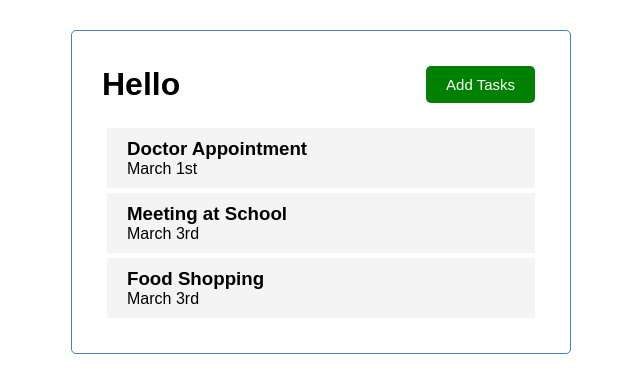
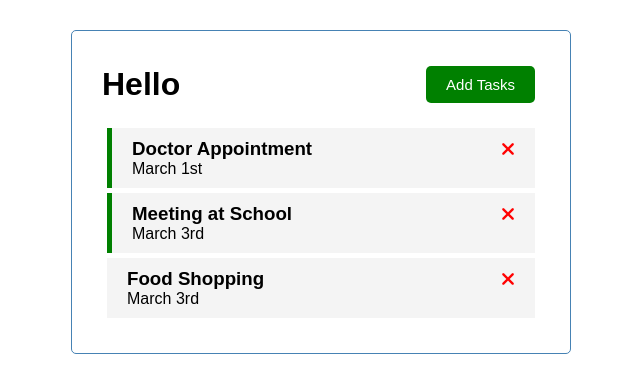
Before and after one commit to GitHubStanislav/test1, a Vue app: page / in a window 1280 px wide. Shown: the top 392 px of the page, without its empty margins (319-959 px from the left). Built offline with nearby package versions, Linux system fonts and the light colour scheme.

Commit message:
item delete

```diff
--- a/index.html
+++ b/index.html
@@ -3,6 +3,9 @@
 <head>
     <meta charset="UTF-8">
     <meta name="viewport" content="width=device-width, initial-scale=1.0">
+    <link rel="stylesheet" href="https://cdnjs.cloudflare.com/ajax/libs/font-awesome/6.3.0/css/all.min.css"
+          integrity="sha512-SzlrxWUlpfuzQ+pcUCosxcglQRNAq/DZjVsC0lE40xsADsfeQoEypE+enwcOiGjk/bSuGGKHEyjSoQ1zVisanQ=="
+          crossorigin="anonymous" referrerpolicy="no-referrer"/>
     <title>Vite App</title>
 </head>
 <body>
--- a/src/App.vue
+++ b/src/App.vue
@@ -1,64 +1,57 @@
 <template>
-
   <div class="container">
-    <header-app :title="titleHeader"/>
-    <tasks-get :tasksList="tasks"/>
-
+    <header-app :title="titleHeader" />
+    <tasks-get @delete-task="deleteTask" :tasksList="tasks" />
   </div>
-
-
 </template>
 
 <script>
-
-import HeaderApp from "@/components/HeaderApp.vue";
-import TasksGet from "@/components/TasksGet.vue";
-
+import HeaderApp from '@/components/HeaderApp.vue'
+import TasksGet from '@/components/TasksGet.vue'
 
 export default {
   components: {
-
-    HeaderApp,TasksGet
-
-
+    HeaderApp,
+    TasksGet
   },
   data() {
     return {
       titleHeader: 'Hello',
-      tasks:[]
+      tasks: []
     }
   },
   created() {
     this.tasks = [
       {
-      id:1,
+        id: 1,
         text: 'Doctor Appointment',
         day: 'March 1st',
         reminder: true
       },
       {
-      id:2,
+        id: 2,
         text: 'Meeting at School',
         day: 'March 3rd',
         reminder: true
       },
       {
-      id:3,
+        id: 3,
         text: 'Food Shopping',
         day: 'March 3rd',
         reminder: false
-    },
+      }
     ]
   },
   methods: {
-
+    deleteTask(id){
+this.tasks = this.tasks.filter((task)=> task.id !== id)
+    console.log('task', id)
     }
+  },
 }
 </script>
 
 <style>
-
-
 * {
   box-sizing: border-box;
   margin: 0;
--- a/src/components/TaskItem.vue
+++ b/src/components/TaskItem.vue
@@ -1,34 +1,44 @@
 <template>
-<div class="task">
-  <h3>{{task.text}}</h3>
-  <p>{{task.day}}</p>
-</div>
-
+  <div :class="[tasksList.reminder? 'reminder' : '', 'task']">
+    <h3>
+      {{ tasksList.text }}
+      <i @click="onDelete(tasksList.id)" class="fas fa-times"></i>
+    </h3>
+    <p>{{ tasksList.day }}</p>
+  </div>
 </template>
 
 <script>
 export default {
-  name: "TaskItem",
-  props:{
-    task:Object
+  name: 'TaskItem',
+  props:['tasksList'],
+  methods:{
+    onDelete(id){
+this.$emit('delete-task',id)
+
+    }
   }
 }
 </script>
 
 <style scoped>
-.task{
+.fas{
+  color:red;
+}
+.task {
   background: #f4f4f4;
   margin: 5px;
   padding: 10px 20px;
   cursor: pointer;
 }
-.task.reminder{
+
+.task.reminder {
   border-left: 5px solid green;
 }
-.task h3{
+
+.task h3 {
   display: flex;
   align-items: center;
   justify-content: space-between;
-
 }
 </style>
--- a/src/components/TasksGet.vue
+++ b/src/components/TasksGet.vue
@@ -1,21 +1,19 @@
 <template>
-<div v-for="task in tasksList" :key="task.id" >
-  <task-item :task="task"/>
-</div>
-
+  <div v-for="task in tasksList" :key="task.id">
+    <task-item @delete-task="$emit('delete-task', task.id)" :tasksList="task" />
+  </div>
 </template>
 
 <script>
-import TaskItem from "@/components/TaskItem.vue";
+import TaskItem from '@/components/TaskItem.vue'
 export default {
-  name: "TasksGet",
-  components:{TaskItem},
-  props:{
+  name: 'TasksGet',
+  components: { TaskItem },
+  props: {
     tasksList: Array
-  }
+  },
+  emits:['delete-task',]
 }
 </script>
 
-<style scoped>
-
-</style>
+<style scoped></style>
--- a/src/main.js
+++ b/src/main.js
@@ -1,6 +1,4 @@
 import { createApp } from 'vue'
 import App from './App.vue'
 
-
-
 createApp(App).mount('#app')
```
Also changed, not shown: src/components/ButtonHeader.vue (+5 -11 lines), src/components/HeaderApp.vue (+10 -12 lines). Lines whose indentation alone changed are shown as unchanged.
